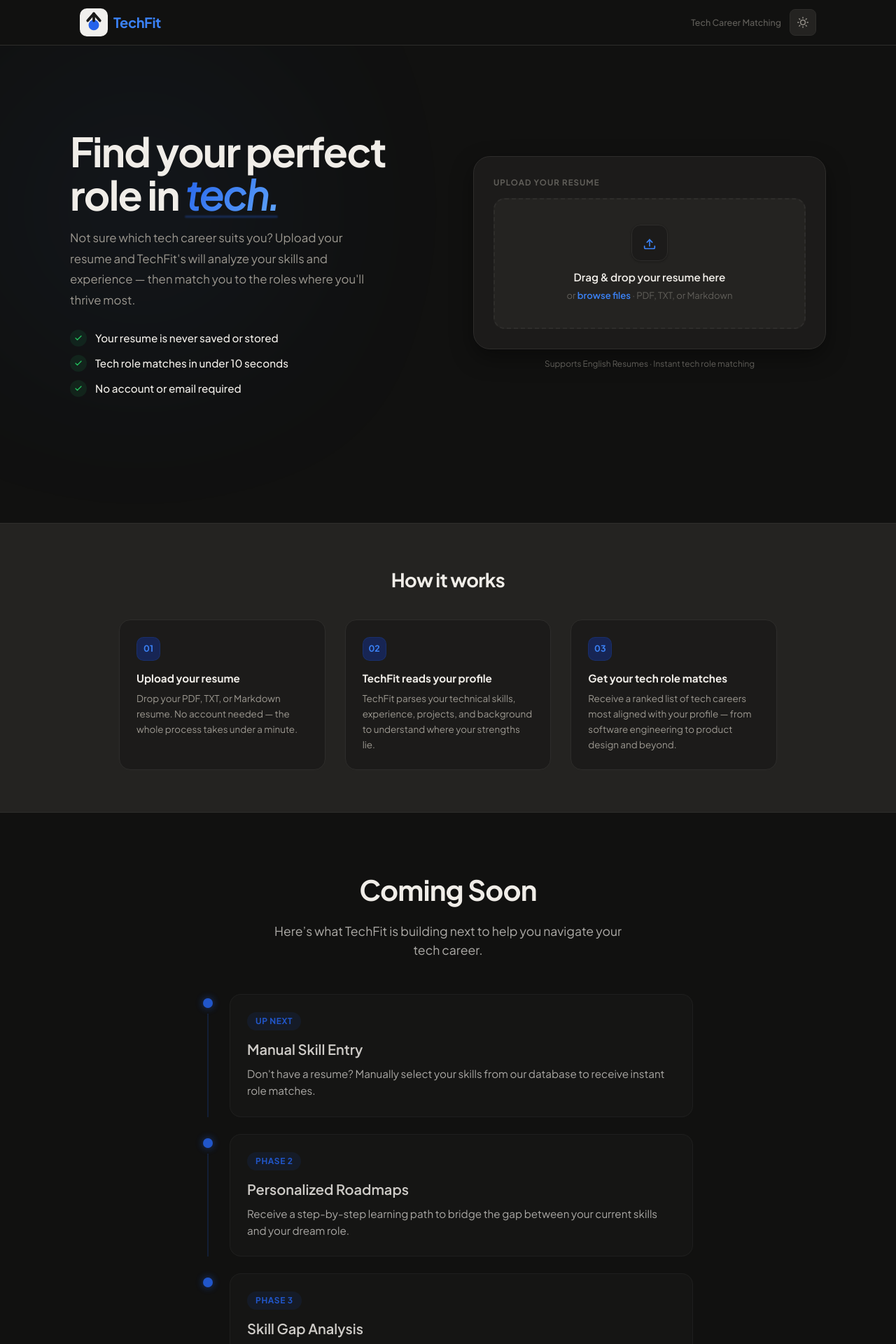
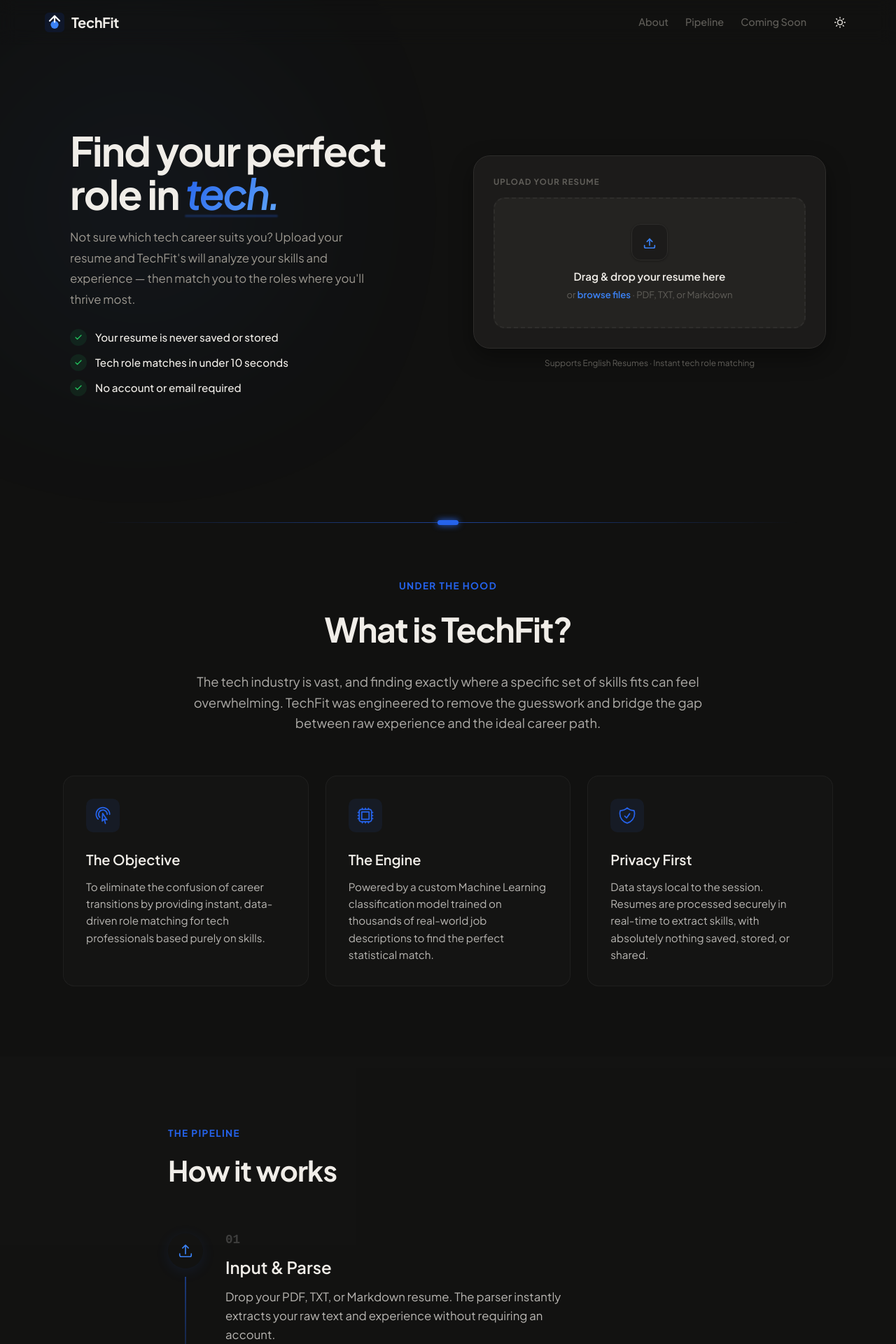
Before and after one commit to rshdgvn/TechFit, a React (Vite) app in the folder frontend/: page / in a window 1280 px wide. Shown: the top 1920 px of the page at 70% size. Built offline with nearby package versions, Linux system fonts and the light colour scheme; no server answers.

Commit message:
feat: Finalizing TechFit UI for deployment

```diff
--- a/frontend/src/App.tsx
+++ b/frontend/src/App.tsx
@@ -9,6 +9,7 @@
 import Results from "./components/Results";
 import Footer from "./components/Footer";
 import ComingSoon from "./components/ComingSoon";
+import About from "./components/About";
 
 export default function App() {
   const [theme, setTheme] = useState<"light" | "dark">("dark");
@@ -63,6 +64,7 @@
               error={error}
             />
           </section>
+          <About />
           <HowItWorks />
           <ComingSoon />
         </>
--- /dev/null
+++ b/frontend/src/components/About.tsx
@@ -0,0 +1,51 @@
+import { GoalIcon, CpuIcon, ShieldIcon } from "./Icons";
+
+const About = () => {
+  return (
+    <section className="about-section" id="about">
+      <div className="tech-separator"></div>
+
+      <div className="about-container">
+
+        <div className="about-header">
+          <span className="about-pre-title">Under the hood</span>
+          <h2 className="about-title">What is TechFit?</h2>
+          <p className="about-subtitle">
+            The tech industry is vast, and finding exactly where a specific set of skills fits can feel overwhelming.
+            TechFit was engineered to remove the guesswork and bridge the gap between raw experience and the ideal career path.
+          </p>
+        </div>
+
+        {/* 3. Uniform Grid Cards */}
+        <div className="about-grid">
+          <div className="about-card">
+            <div className="about-icon-box"><GoalIcon /></div>
+            <h3 className="about-card-title">The Objective</h3>
+            <p className="about-card-body">
+              To eliminate the confusion of career transitions by providing instant, data-driven role matching for tech professionals based purely on skills.
+            </p>
+          </div>
+
+          <div className="about-card">
+            <div className="about-icon-box"><CpuIcon /></div>
+            <h3 className="about-card-title">The Engine</h3>
+            <p className="about-card-body">
+              Powered by a custom Machine Learning classification model trained on thousands of real-world job descriptions to find the perfect statistical match.
+            </p>
+          </div>
+
+          <div className="about-card">
+            <div className="about-icon-box"><ShieldIcon /></div>
+            <h3 className="about-card-title">Privacy First</h3>
+            <p className="about-card-body">
+              Data stays local to the session. Resumes are processed securely in real-time to extract skills, with absolutely nothing saved, stored, or shared.
+            </p>
+          </div>
+        </div>
+
+      </div>
+    </section>
+  );
+};
+
+export default About;
--- a/frontend/src/components/ComingSoon.tsx
+++ b/frontend/src/components/ComingSoon.tsx
@@ -2,7 +2,7 @@
 
 const ComingSoon = () => {
   return (
-    <section className="coming-soon-section">
+    <section className="coming-soon-section" id="coming-soon">
       <div className="cs-inner">
         <div className="cs-header">
           <h2 className="cs-title">Coming Soon</h2>
--- a/frontend/src/components/HowItWorks.tsx
+++ b/frontend/src/components/HowItWorks.tsx
@@ -1,23 +1,55 @@
+import { UploadIcon, ProcessIcon, OutputIcon } from "./Icons";
+
 export default function HowItWorks() {
   const steps = [
-    ["01", "Upload your resume", "Drop your PDF, TXT, or Markdown resume. No account needed — the whole process takes under a minute."],
-    ["02", "TechFit reads your profile", "TechFit parses your technical skills, experience, projects, and background to understand where your strengths lie."],
-    ["03", "Get your tech role matches", "Receive a ranked list of tech careers most aligned with your profile — from software engineering to product design and beyond."],
+    {
+      num: "01",
+      title: "Input & Parse",
+      body: "Drop your PDF, TXT, or Markdown resume. The parser instantly extracts your raw text and experience without requiring an account.",
+      icon: <UploadIcon />
+    },
+    {
+      num: "02",
+      title: "Feature Extraction",
+      body: "The model scans the raw text, filtering out noise and isolating the exact technical skills, tools, and frameworks you actually know.",
+      icon: <ProcessIcon />
+    },
+    {
+      num: "03",
+      title: "Statistical Match",
+      body: "Your skill matrix is run through the classification engine, outputting a ranked list of tech careers mathematically aligned with your profile.",
+      icon: <OutputIcon />
+    }
   ];
 
   return (
-    <section className="how">
-      <div className="how-inner">
-        <h2 className="section-title">How it works</h2>
-        <div className="how-grid">
-          {steps.map(([n, t, b]) => (
-            <div className="how-card" key={n}>
-              <div className="how-num">{n}</div>
-              <div className="how-card-title">{t}</div>
-              <div className="how-card-body">{b}</div>
+    <section className="how-section" id="how-it-works">
+      <div className="how-container">
+
+        <div className="how-header">
+          <span className="how-pre-title">The Pipeline</span>
+          <h2 className="how-title">How it works</h2>
+        </div>
+
+        <div className="how-pipeline">
+          {steps.map((step, index) => (
+            <div className="how-step" key={step.num}>
+              <div className="how-node-container">
+                <div className="how-node">
+                  {step.icon}
+                </div>
+                {index !== steps.length - 1 && <div className="how-line"></div>}
+              </div>
+
+              <div className="how-content">
+                <div className="how-num">{step.num}</div>
+                <h3 className="how-step-title">{step.title}</h3>
+                <p className="how-step-body">{step.body}</p>
+              </div>
             </div>
           ))}
         </div>
+
       </div>
     </section>
   );
--- a/frontend/src/components/Icons.tsx
+++ b/frontend/src/components/Icons.tsx
@@ -98,3 +98,40 @@
     <path d="M15.477 12.89 17 22l-5-3-5 3 1.523-9.11" />
   </svg>
 );
+
+export const GoalIcon = () => (
+  <svg fill="none" viewBox="0 0 24 24" strokeWidth="1.5" stroke="currentColor" width="28" height="28">
+    <path strokeLinecap="round" strokeLinejoin="round" d="M15.042 21.672L13.684 16.6m0 0l-2.51 2.225.569-9.47 5.227 7.917-3.286-.672zm-7.518-.267A8.25 8.25 0 1120.25 10.5M8.288 14.212A5.25 5.25 0 1117.25 10.5" />
+  </svg>
+);
+
+export const CpuIcon = () => (
+  <svg fill="none" viewBox="0 0 24 24" strokeWidth="1.5" stroke="currentColor" width="28" height="28">
+    <path strokeLinecap="round" strokeLinejoin="round" d="M8.25 3v1.5M4.5 8.25H3m18 0h-1.5M4.5 12H3m18 0h-1.5m-15 3.75H3m18 0h-1.5M8.25 19.5V21M12 3v1.5m0 15V21m3.75-18v1.5m0 15V21m-9-1.5h10.5a2.25 2.25 0 002.25-2.25V6.75a2.25 2.25 0 00-2.25-2.25H6.75A2.25 2.25 0 004.5 6.75v10.5a2.25 2.25 0 002.25 2.25zm.75-12h9v9h-9v-9z" />
+  </svg>
+);
+
+export const ShieldIcon = () => (
+  <svg fill="none" viewBox="0 0 24 24" strokeWidth="1.5" stroke="currentColor" width="28" height="28">
+    <path strokeLinecap="round" strokeLinejoin="round" d="M9 12.75L11.25 15 15 9.75m-3-7.036A11.959 11.959 0 013.598 6 11.99 11.99 0 003 9.749c0 5.592 3.824 10.29 9 11.623 5.176-1.332 9-6.03 9-11.622 0-1.31-.21-2.571-.598-3.751h-.152c-3.196 0-6.1-1.248-8.25-3.285z" />
+  </svg>
+);
+
+
+export const UploadIcon = () => (
+  <svg width="22" height="22" viewBox="0 0 24 24" fill="none" stroke="currentColor" strokeWidth="1.8" strokeLinecap="round" strokeLinejoin="round">
+    <path d="M3 16.5v2.25A2.25 2.25 0 005.25 21h13.5A2.25 2.25 0 0021 18.75V16.5m-13.5-9L12 3m0 0l4.5 4.5M12 3v13.5" />
+  </svg>
+);
+
+export const ProcessIcon = () => (
+  <svg width="22" height="22" viewBox="0 0 24 24" fill="none" stroke="currentColor" strokeWidth="1.8" strokeLinecap="round" strokeLinejoin="round">
+    <path d="M19.428 15.428a2 2 0 00-1.022-.547l-2.387-.477a6 6 0 00-3.86.517l-.318.158a6 6 0 01-3.86.517L6.05 15.21a2 2 0 00-1.806.547M8 4h8l-1 1v5.172a2 2 0 00.586 1.414l5 5c1.26 1.26.367 3.414-1.415 3.414H4.828c-1.782 0-2.674-2.154-1.414-3.414l5-5A2 2 0 009 10.172V5L8 4z" />
+  </svg>
+);
+
+export const OutputIcon = () => (
+  <svg width="22" height="22" viewBox="0 0 24 24" fill="none" stroke="currentColor" strokeWidth="1.8" strokeLinecap="round" strokeLinejoin="round">
+    <path d="M3.75 13.5l10.5-11.25L12 10.5h8.25L9.75 21.75 12 13.5H3.75z" />
+  </svg>
+);
--- a/frontend/src/components/Navbar.tsx
+++ b/frontend/src/components/Navbar.tsx
@@ -1,3 +1,4 @@
+import React from "react";
 import { IcoMoon, IcoSun } from "./Icons";
 
 interface NavbarProps {
@@ -9,24 +10,23 @@
   return (
     <nav className="navbar">
       <div className="navbar-inner">
-        <div className="logo">
+
+        <a href="#" className="logo-link">
           <img
             src="/icon.svg"
             alt="TechFit Logo"
-            className="h-10 w-10"
+            className="logo-img"
           />
-          <span>TechFit</span>
-        </div>
-        <div style={{ display: "flex", alignItems: "center", gap: 12 }}>
-          <span
-            style={{
-              fontSize: "0.78rem",
-              color: "var(--text-muted)",
-              fontWeight: 500,
-            }}
-          >
-            Tech Career Matching
-          </span>
+          <span className="logo-text">TechFit</span>
+        </a>
+
+        <div className="navbar-right">
+          <div className="nav-links">
+            <a href="#about" className="nav-item">About</a>
+            <a href="#how-it-works" className="nav-item">Pipeline</a>
+            <a href="#coming-soon" className="nav-item">Coming Soon</a>
+          </div>
+
           <button
             className="theme-btn"
             onClick={() => setTheme((t) => (t === "light" ? "dark" : "light"))}
@@ -35,6 +35,7 @@
             {theme === "light" ? <IcoMoon /> : <IcoSun />}
           </button>
         </div>
+
       </div>
     </nav>
   );
--- a/frontend/src/index.css
+++ b/frontend/src/index.css
@@ -55,16 +55,91 @@
   min-height: 100vh; transition: background 0.3s, color 0.3s;
 }
 
-/* Navbar */
 .navbar {
-  position: sticky; top: 0; z-index: 100;
-  background: var(--bg); border-bottom: 1px solid var(--border);
-  transition: background 0.3s, border-color 0.3s;
+  position: sticky;
+  top: 0;
+  z-index: 1000;
+  background: var(--nav-bg) !important;
+  backdrop-filter: blur(12px);
+  -webkit-backdrop-filter: blur(12px);
+  border-bottom: 1px solid var(--border-color);
+  color: var(--text-primary);
 }
+
 .navbar-inner {
-  max-width: 1100px; margin: 0 auto; padding: 0 24px;
-  height: 64px; display: flex; align-items: center; justify-content: space-between;
+  max-width: 1200px;
+  margin: 0 auto;
+  padding: 0 24px;
+  height: 64px;
+  display: flex;
+  align-items: center;
+  justify-content: space-between;
 }
+
+.navbar-right {
+  display: flex;
+  align-items: center;
+  gap: 32px;
+}
+
+.nav-links {
+  display: flex;
+  gap: 24px;
+}
+
+.nav-item {
+  text-decoration: none;
+  font-size: 0.9rem;
+  font-weight: 500;
+  color: var(--text-muted);
+  transition: color 0.2s ease;
+}
+
+.nav-item:hover {
+  color: var(--accent-blue);
+}
+
+.logo-link {
+  display: flex;
+  align-items: center;
+  gap: 10px;
+  text-decoration: none;
+  color: inherit;
+}
+
+.logo-img {
+  height: 28px;
+  width: 28px;
+}
+
+.logo-text {
+  font-size: 1.25rem;
+  font-weight: 700;
+  letter-spacing: -0.02em;
+}
+
+.theme-btn {
+  background: transparent !important;
+  border: 1px solid var(--border-color);
+  border-radius: 8px;
+  padding: 8px;
+  cursor: pointer;
+  color: var(--text-primary);
+  display: flex;
+  transition: all 0.2s ease;
+}
+
+.theme-btn:hover {
+  background: rgba(128, 128, 128, 0.1) !important;
+  transform: scale(1.05);
+}
+
+@media (max-width: 650px) {
+  .nav-links {
+    display: none;
+  }
+}
+
 .logo {
   font-family: 'Plus Jakarta Sans', sans-serif; font-weight: 700; font-size: 1.25rem;
   color: var(--text-primary); letter-spacing: -0.02em;
@@ -72,15 +147,7 @@
 }
 .logo-dot { width: 8px; height: 8px; border-radius: 50%; background: var(--accent); }
 .logo span { color: var(--accent); }
-.theme-btn {
-  width: 38px; height: 38px; border-radius: var(--r-sm);
-  background: var(--bg-alt); border: 1px solid var(--border);
-  cursor: pointer; display: flex; align-items: center; justify-content: center;
-  color: var(--text-secondary); transition: all 0.2s;
-}
-.theme-btn:hover { border-color: var(--border-hover); color: var(--text-primary); }
 
-/* Hero */
 .hero {
   max-width: 1100px; margin: 0 auto; padding: 120px 10px 180px;
   display: grid; grid-template-columns: 1fr 1fr; gap: 72px; align-items: center;
@@ -91,27 +158,24 @@
 
 .hero-container {
   position: relative;
-  z-index: 1; /* Ensures text stays on top */
+  z-index: 1;
+}
+.hero-glow-blob {
+  position: absolute;
+  top: -10%;
+  left: -10%;
+  width: 300px;
+  height: 300px;
+  background: var(--accent, #2563eb);
+  filter: blur(150px);
+  opacity: 0.15;
+  z-index: -1;
+  border-radius: 50%;
+  pointer-events: none;
 }
 
-/* 1. Ambient Background Glow */
-.hero-glow-blob {
-  position: absolute;
-  top: -10%; /* Adjust position as needed */
-  left: -10%; /* Adjust position as needed */
-  width: 300px;
-  height: 300px;
-  background: var(--accent, #2563eb); /* Your brand color */
-  filter: blur(150px); /* The secret to the glow */
-  opacity: 0.15; /* Keeps it very subtle */
-  z-index: -1; /* Places it behind all content */
-  border-radius: 50%;
-  pointer-events: none; /* Prevents it from blocking clicks */
-}
-
-/* 2. Gradient Text for "tech." */
 .hero-highlight {
-  font-style: normal; /* Removes the slant for a cleaner look */
+  font-style: normal;
   background: linear-gradient(135deg, #2563eb 0%, #60a5fa 100%);
   -webkit-background-clip: text;
   -webkit-text-fill-color: transparent;
@@ -119,7 +183,6 @@
   position: relative;
 }
 
-/* Optional: Add a subtle glow-like underline */
 .hero-highlight::after {
   content: "";
   position: absolute;
@@ -127,11 +190,10 @@
   left: 0;
   width: 100%;
   height: 3px;
-  background: rgba(37, 99, 235, 0.3); /* Semi-transparent blue */
+  background: rgba(37, 99, 235, 0.3);
   border-radius: 2px;
-  filter: blur(1px); /* Softens the underline */
+  filter: blur(1px);
 }
-
 
 .hero-eyebrow {
   display: inline-flex; align-items: center; gap: 6px;
@@ -168,7 +230,7 @@
 
 .trust-item:hover {
   opacity: 1;
-  transform: translateX(4px); /* Slight nudge right on hover */
+  transform: translateX(4px);
 }
 .trust-icon-wrap {
   display: flex;
@@ -177,8 +239,8 @@
   width: 24px;
   height: 24px;
   border-radius: 50%;
-  background: rgba(34, 197, 94, 0.1); /* Soft green background */
-  color: #22c55e; /* Bright green check */
+  background: rgba(34, 197, 94, 0.1);
+  color: #22c55e;
   flex-shrink: 0;
 }
 
@@ -186,7 +248,6 @@
   font-weight: 500;
 }
 
-/* Upload card */
 .upload-card {
   background: var(--bg-card); border: 1px solid var(--border);
   border-radius: var(--r-xl); box-shadow: var(--shadow-lg); padding: 28px;
@@ -197,7 +258,6 @@
   letter-spacing: 0.09em; color: var(--text-muted); margin-bottom: 14px;
 }
 
-/* Dropzone */
 .dz {
   border: 2px dashed var(--border); border-radius: var(--r-lg);
   padding: 36px 20px; text-align: center; cursor: pointer;
@@ -216,7 +276,6 @@
   border-color: var(--accent); box-shadow: 0 0 0 4px rgba(37,99,235,0.1);
 }
 
-/* File pill */
 .file-pill {
   display: flex; align-items: center; gap: 10px;
   padding: 10px 12px; background: var(--bg-alt);
@@ -230,7 +289,6 @@
   color: var(--accent); flex-shrink: 0;
 }
 
-/* Buttons */
 .btn-primary {
   background: var(--accent); color: #fff; border: none; cursor: pointer;
   padding: 10px 20px; border-radius: var(--r-sm);
@@ -255,7 +313,6 @@
 }
 .btn-ghost:hover { border-color: var(--border-hover); color: var(--text-primary); background: var(--bg-alt); }
 
-/* Feedback boxes */
 .privacy-box {
   display: flex; align-items: flex-start; gap: 10px;
   background: var(--success-light); border: 1px solid rgba(22,163,74,0.18);
@@ -270,28 +327,126 @@
   font-size: 0.82rem; color: var(--error); line-height: 1.55;
 }
 
-/* How it works */
-.how { background: var(--bg-alt); border-top: 1px solid var(--border); border-bottom: 1px solid var(--border); padding: 60px 24px; transition: background 0.3s; }
-.how-inner { max-width: 940px; margin: 0 auto; }
 .section-title {
   font-family: 'Plus Jakarta Sans', sans-serif;
   font-weight: 700; font-size: 1.7rem;
   letter-spacing: -0.025em; color: var(--text-primary); margin-bottom: 36px; text-align: center;
 }
-.how-grid { display: grid; grid-template-columns: repeat(3,1fr); gap: 28px; }
-@media (max-width: 640px) { .how-grid { grid-template-columns: 1fr; } }
-.how-card {
-  background: var(--bg-card); border: 1px solid var(--border);
-  border-radius: var(--r-lg); padding: 24px;
+
+.how-section {
+  padding: 100px 24px;
+  display: flex;
+  justify-content: center;
+  background: rgba(128, 128, 128, 0.01);
 }
+
+.how-container {
+  max-width: 800px; /* Kept narrow for better reading flow */
+  width: 100%;
+}
+
+.how-header {
+  margin-bottom: 60px;
+}
+
+.how-pre-title {
+  font-size: 0.85rem;
+  font-weight: 700;
+  text-transform: uppercase;
+  letter-spacing: 0.1em;
+  color: #2563eb;
+  margin-bottom: 12px;
+  display: block;
+}
+
+.how-title {
+  font-size: 2.5rem;
+  font-weight: 700;
+  letter-spacing: -0.02em;
+}
+
+.how-pipeline {
+  display: flex;
+  flex-direction: column;
+}
+
+.how-step {
+  display: flex;
+  gap: 32px;
+  position: relative;
+}
+
+.how-node-container {
+  display: flex;
+  flex-direction: column;
+  align-items: center;
+  width: 50px;
+  flex-shrink: 0;
+}
+
+.how-node {
+  width: 50px;
+  height: 50px;
+  border-radius: 50%;
+  background: var(--card-bg) !important;
+  border: 2px solid var(--accent-blue);
+  color: var(--accent) !important;
+  display: flex;
+  align-items: center;
+  justify-content: center;
+  box-shadow: 0 4px 20px rgba(37, 99, 235, 0.1);
+  z-index: 2;
+  transition: all 0.3s ease;
+}
+
+.how-line {
+  width: 2px;
+  flex-grow: 1;
+  background: linear-gradient(to bottom, rgba(37, 99, 235, 0.5), rgba(37, 99, 235, 0.1));
+  margin: 12px 0;
+}
+
+.how-content {
+  padding-bottom: 60px;
+  position: relative;
+  top: -4px;
+}
+
 .how-num {
-  width: 34px; height: 34px; border-radius: 10px;
-  background: var(--accent-light); border: 1px solid rgba(37,99,235,0.15);
-  display: flex; align-items: center; justify-content: center;
-  font-size: 0.78rem; font-weight: 700; color: var(--accent); margin-bottom: 14px;
+  font-family: monospace;
+  font-size: 1.1rem;
+  font-weight: 700;
+  color: rgba(128, 128, 128, 0.4);
+  margin-bottom: 8px;
 }
-.how-card-title { font-weight: 700; font-size: 0.95rem; color: var(--text-primary); margin-bottom: 6px; }
-.how-card-body  { font-size: 0.84rem; color: var(--text-secondary); line-height: 1.65; }
+
+.how-step-title {
+  font-size: 1.5rem;
+  font-weight: 600;
+  margin-bottom: 12px;
+}
+
+.how-step-body {
+  font-size: 1.05rem;
+  line-height: 1.6;
+  opacity: 0.75;
+  margin: 0;
+  max-width: 500px;
+}
+
+@media (max-width: 600px) {
+  .how-step {
+    gap: 20px;
+  }
+  .how-node {
+    width: 40px;
+    height: 40px;
+  }
+  .how-node svg {
+    width: 20px;
+    height: 20px;
+  }
+}
 
 .results { max-width: 860px; margin: 0 auto; padding: 64px 24px; }
 .results-head { text-align: center; margin-bottom: 44px; animation: fadeUp 0.5s both; }
@@ -481,3 +636,154 @@
   opacity: 0.8;
   margin: 0;
 }
+/* --- Unique About Section --- */
+.about-section {
+  position: relative;
+  padding: 0 24px 100px 24px;
+  display: flex;
+  flex-direction: column;
+  align-items: center;
+}
+
+/* 1. Glowing Line Separator */
+.tech-separator {
+  width: 100%;
+  max-width: 1000px;
+  height: 1px;
+  /* Fades out at the edges, bright blue in the middle */
+  background: linear-gradient(90deg, transparent, rgba(37, 99, 235, 0.6), transparent);
+  margin-bottom: 80px;
+  position: relative;
+}
+
+/* Adds a tiny glowing dot to the center of the line for a cool tech detail */
+.tech-separator::after {
+  content: "";
+  position: absolute;
+  top: -3px;
+  left: 50%;
+  transform: translateX(-50%);
+  width: 30px;
+  height: 7px;
+  background: #2563eb;
+  border-radius: 10px;
+  box-shadow: 0 0 10px #2563eb;
+}
+
+.about-container {
+  max-width: 1100px;
+  width: 100%;
+}
+
+/* 2. Header Layout */
+.about-header {
+  text-align: center;
+  max-width: 800px;
+  margin: 0 auto 60px auto;
+}
+
+.about-pre-title {
+  font-size: 0.85rem;
+  font-weight: 700;
+  text-transform: uppercase;
+  letter-spacing: 0.1em;
+  color: #2563eb;
+  margin-bottom: 16px;
+  display: block;
+}
+
+.about-title {
+  font-size: 3rem;
+  font-weight: 700;
+  margin-bottom: 24px;
+  letter-spacing: -0.03em;
+}
+
+.about-subtitle {
+  font-size: 1.15rem;
+  opacity: 0.7;
+  line-height: 1.6;
+}
+
+/* 3. Strict 3-Column Uniform Grid */
+.about-grid {
+  display: grid;
+  grid-template-columns: repeat(3, 1fr); /* Forces exactly 3 equal columns */
+  gap: 24px;
+  align-items: stretch; /* Forces all cards to stretch to the height of the tallest one */
+}
+
+/* The Cards */
+.about-card {
+  display: flex;
+  flex-direction: column; /* Pushes content down neatly */
+  height: 100%; /* Guarantees they fill the grid space equally */
+  background: rgba(128, 128, 128, 0.03);
+  border: 1px solid rgba(128, 128, 128, 0.1);
+  border-radius: 16px;
+  padding: 32px;
+  position: relative;
+  overflow: hidden;
+  transition: all 0.3s ease;
+}
+
+/* Premium Tech Hover Effect: Adds a glowing top border */
+.about-card::before {
+  content: "";
+  position: absolute;
+  top: 0;
+  left: 0;
+  width: 100%;
+  height: 2px;
+  background: transparent;
+  transition: background 0.3s ease;
+}
+
+.about-card:hover {
+  background: rgba(128, 128, 128, 0.06);
+  transform: translateY(-4px);
+  box-shadow: 0 10px 40px rgba(0, 0, 0, 0.04);
+}
+
+.about-card:hover::before {
+  background: linear-gradient(90deg, transparent, #2563eb, transparent);
+}
+
+.about-icon-box {
+  width: 48px;
+  height: 48px;
+  border-radius: 10px;
+  background: rgba(37, 99, 235, 0.08);
+  color: #2563eb;
+  display: flex;
+  align-items: center;
+  justify-content: center;
+  margin-bottom: 24px;
+}
+
+.about-card-title {
+  font-size: 1.25rem;
+  font-weight: 600;
+  margin-bottom: 12px;
+}
+
+.about-card-body {
+  font-size: 0.95rem;
+  line-height: 1.6;
+  opacity: 0.75;
+  margin: 0;
+  flex-grow: 1; /* Ensures text flows naturally but cards stay equal height */
+}
+
+/* Mobile Responsiveness */
+@media (max-width: 900px) {
+  .about-grid {
+    grid-template-columns: repeat(2, 1fr); /* Drops to 2 columns on tablets */
+  }
+}
+
+@media (max-width: 650px) {
+  .about-grid {
+    grid-template-columns: 1fr; /* Drops to 1 column on phones */
+  }
+}
```
Also changed, not shown: frontend/public/icon.svg.
